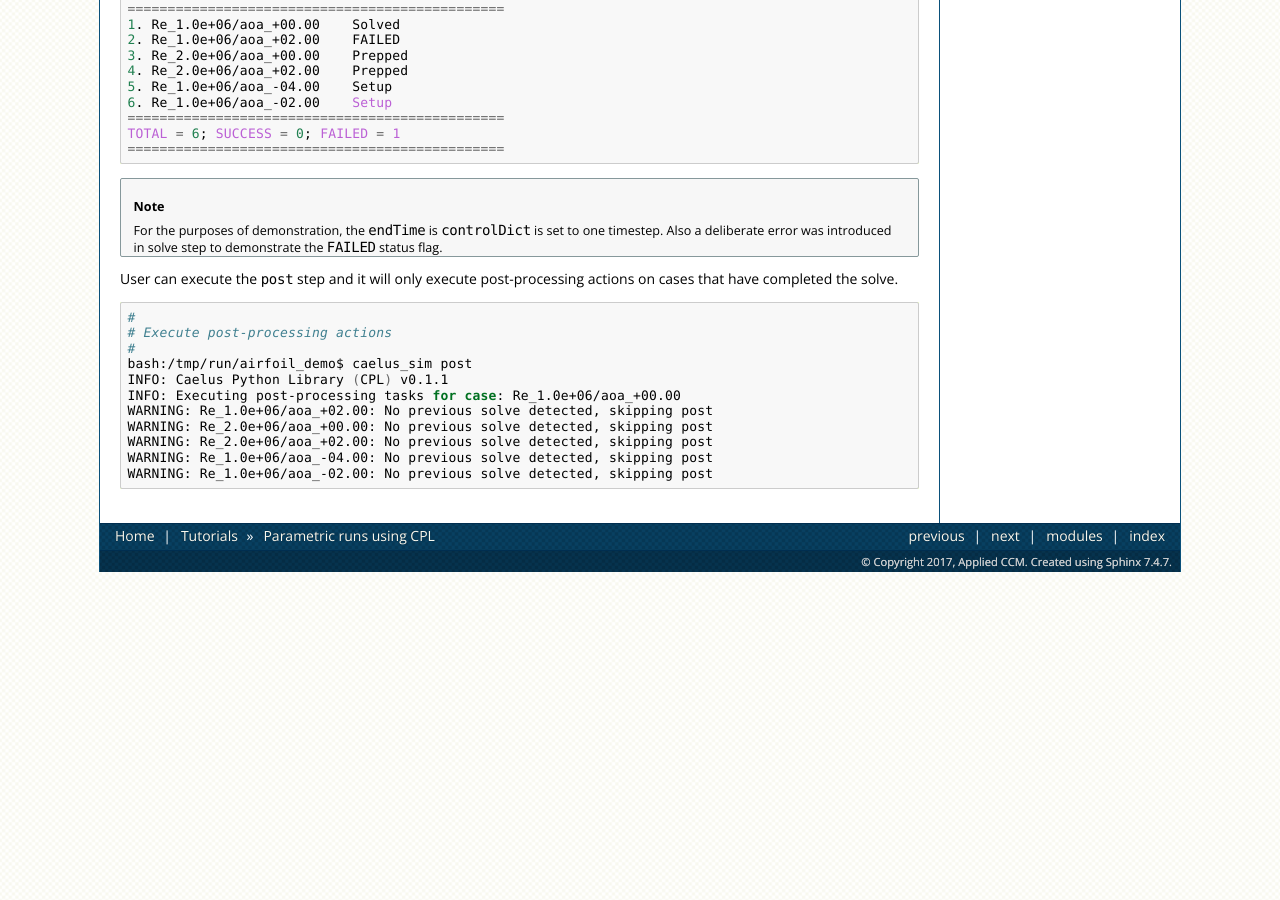
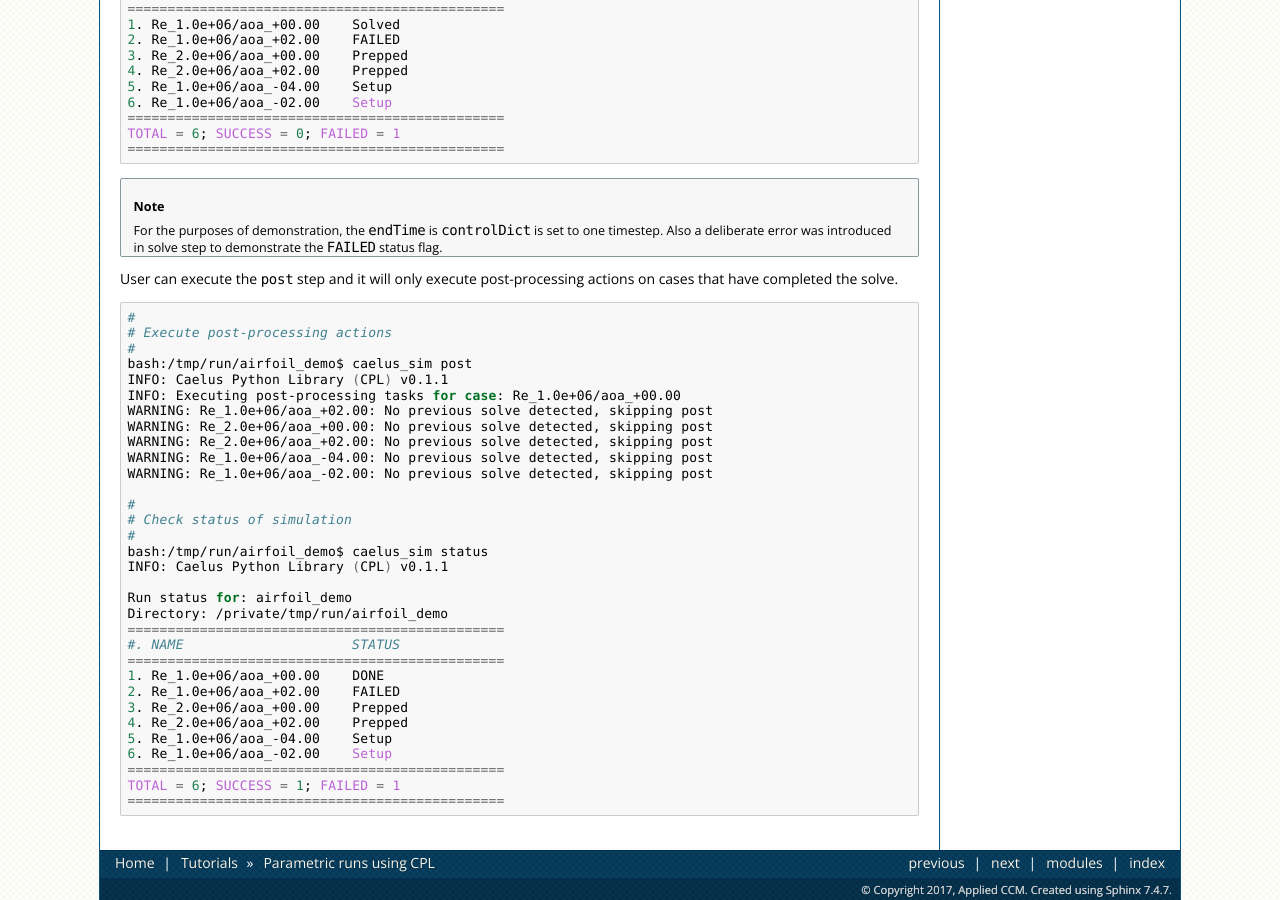
Before and after one commit to sayerhs/cpl, a Sphinx documentation site: the page built from docs/source/user/tutorials/caelus_sim.rst, in a window 1280 px wide and 900 px high, scrolled down 6713 px. Built offline with Sphinx 7.4.7, drawn with Linux system fonts in a browser that asks for light colours.

Commit message:
Add final status for caelus_sim tutorial

```diff
--- a/docs/source/user/tutorials/caelus_sim.rst
+++ b/docs/source/user/tutorials/caelus_sim.rst
@@ -398,3 +398,24 @@ actions on cases that have completed the solve.
    WARNING: Re_2.0e+06/aoa_+02.00: No previous solve detected, skipping post
    WARNING: Re_1.0e+06/aoa_-04.00: No previous solve detected, skipping post
    WARNING: Re_1.0e+06/aoa_-02.00: No previous solve detected, skipping post
+
+   #
+   # Check status of simulation
+   #
+   bash:/tmp/run/airfoil_demo$ caelus_sim status
+   INFO: Caelus Python Library (CPL) v0.1.1
+
+   Run status for: airfoil_demo
+   Directory: /private/tmp/run/airfoil_demo
+   ===============================================
+   #. NAME                     STATUS
+   ===============================================
+   1. Re_1.0e+06/aoa_+00.00    DONE
+   2. Re_1.0e+06/aoa_+02.00    FAILED
+   3. Re_2.0e+06/aoa_+00.00    Prepped
+   4. Re_2.0e+06/aoa_+02.00    Prepped
+   5. Re_1.0e+06/aoa_-04.00    Setup
+   6. Re_1.0e+06/aoa_-02.00    Setup
+   ===============================================
+   TOTAL = 6; SUCCESS = 1; FAILED = 1
+   ===============================================
```
